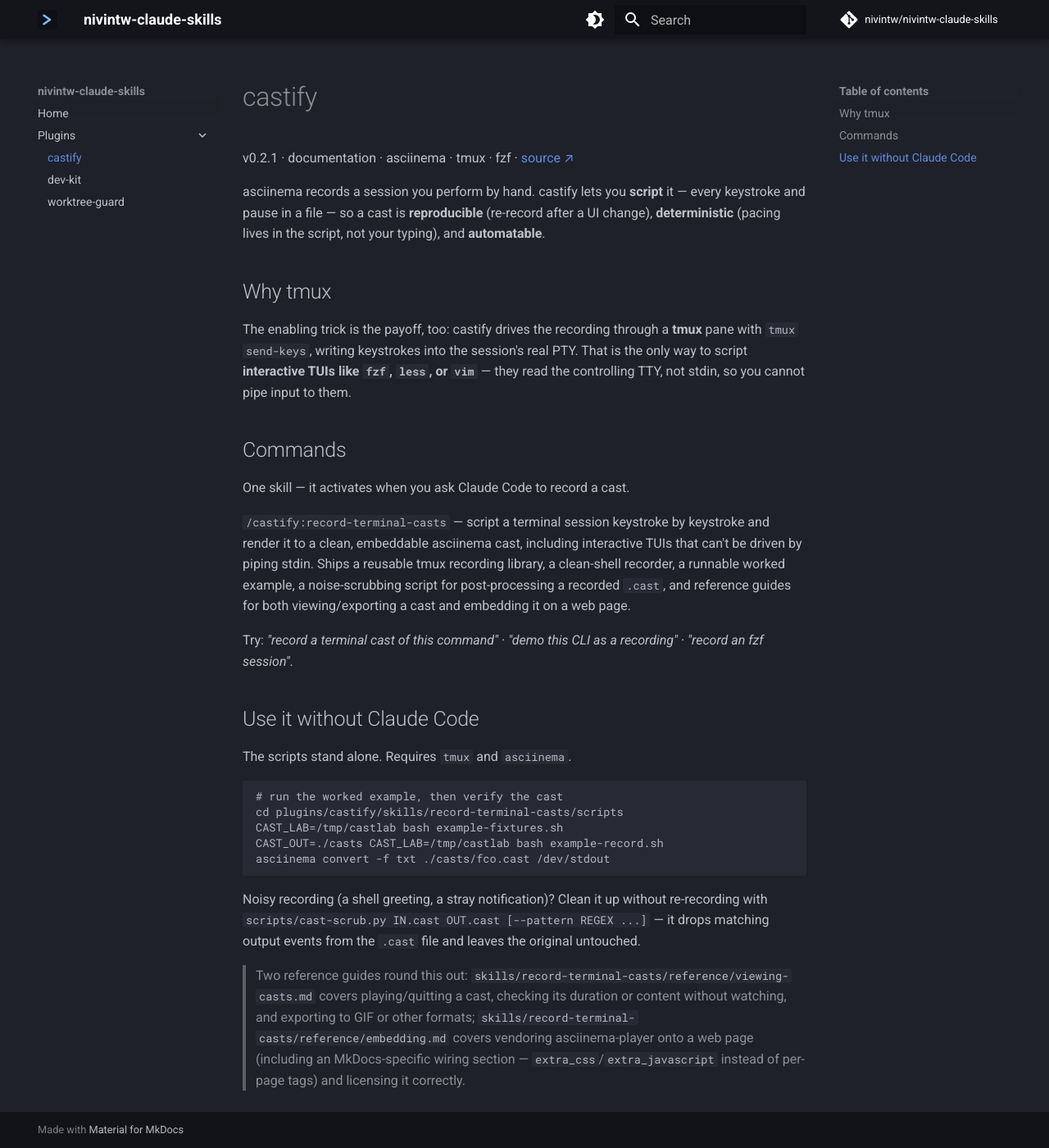
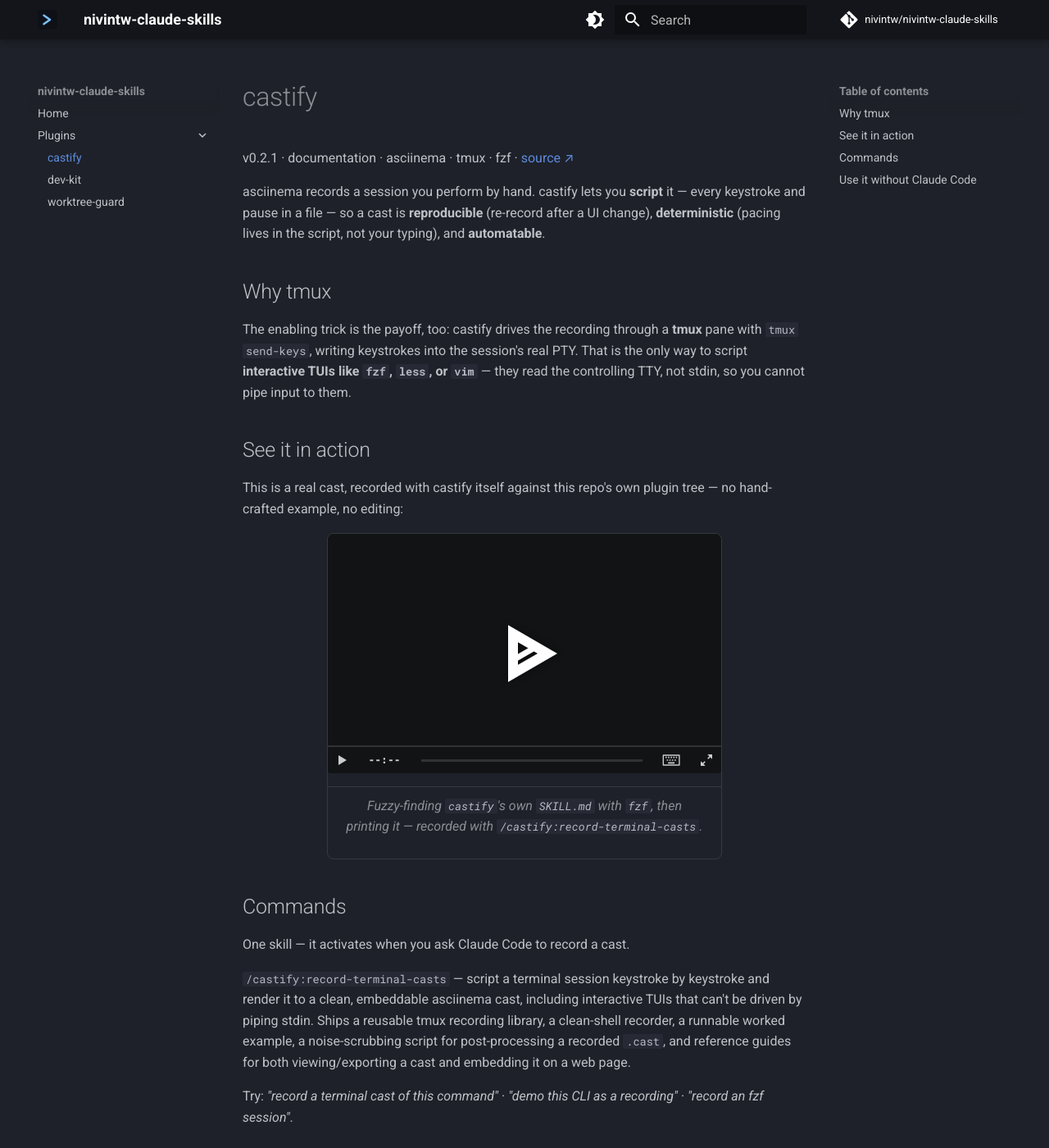
Before and after one commit to nivintw/nivintw-claude-skills, an MkDocs documentation site: the page built from docs/castify.md, in a window 1280 px wide and 1400 px high. Shown: the whole window at 82% size. Built offline with MkDocs 1.6.1 and Material for MkDocs 9.7.7, drawn with Linux system fonts in a browser that asks for light colours; nearby versions of some CDN libraries; comment, search, counter and statistics services are not loaded; some of the changed text lies outside the part shown.

Commit message:
docs: real polish pass — admonitions, code-copy, a live demo cast
The site was functionally correct but visually flat: plain blockquotes
instead of styled callouts, no code-copy buttons, a repetitive command list
with no at-a-glance summary, and castify's own docs page never actually
embedded a cast despite that being the plugin's whole pitch.

mkdocs.yml: enable a small, safe markdown_extensions baseline (admonition,
pymdownx.superfences) and theme.features: content.code.copy — filed upstream
as nivintw/copier-everything#176 since every fleet repo wants this. Wire
asciinema-player from a pinned CDN URL (not vendored, per discussion) plus a
new casts.js/casts.css pair for hydration and the no-JS/pre-hydration
fallback.

docs/*.md: convert the three existing blockquote callouts to real `!!! note`
/ `!!! tip` admonitions. Add a command-summary table to dev-kit.md (11
commands, one row each) ahead of the detailed per-command sections. Record a
real cast with castify itself (fuzzy-finding this repo's own SKILL.md files
with fzf, then printing one) and embed it on castify.md as a live demo.

check_docs.py: recording and embedding the cast surfaced a genuine validator
blind spot — a non-.md (asset) reference on any non-index page needs a "../"
to account for MkDocs' directory URLs (castify.md builds to
castify/index.html, one level deeper than the flat source tree), which the
validator's plain source-relative resolution didn't model, and which raw
HTML asset refs never get adjusted for by MkDocs itself (unlike .md
cross-references, which MkDocs rewrites). A naive check without this model
would have false-flagged the correct path. Added served_dir() to resolve
non-.md refs from where the page is actually served, fixed exists_cs() to
resolve() before checking existence (needed since served_dir's directory is
virtual — never a real directory on the source tree — so the OS can't stat
through a ".." inside it, even though Python's lexical path resolution can),
and extended the href/src/srcset checks to also cover data-cast. Added
regression coverage for all of it.

docs/versions/*.js stay wired via mkdocs.yml's extra_javascript unaffected by
any of this (those are .js references from mkdocs.yml's own config, not
markdown content, so directory-url depth is computed by MkDocs itself there).

```diff
--- /dev/null
+++ b/docs/assets/casts.css
@@ -0,0 +1,27 @@
+/*
+ * SPDX-FileCopyrightText: © 2026 Tyler Nivin
+ * SPDX-License-Identifier: MIT
+ */
+
+/* Graceful fallback for a cast mount before asciinema-player hydrates it (or if it never
+   does — no JS, a failed CDN load). :empty stops matching once the player injects its DOM,
+   so this is purely a pre-hydration/no-JS state, not a permanent overlay. */
+.cast {
+  border: 1px solid var(--md-default-fg-color--lightest);
+  border-radius: 0.4rem;
+  overflow: hidden;
+  margin: 1em 0;
+}
+.cast figcaption {
+  padding: 0.5rem 1rem;
+  border-top: 1px solid var(--md-default-fg-color--lightest);
+  color: var(--md-default-fg-color--light);
+  font-size: 0.8rem;
+}
+.cast__player:empty::before {
+  content: "▶ terminal cast — enable JavaScript to play";
+  display: block;
+  padding: 2rem 1rem;
+  text-align: center;
+  color: var(--md-default-fg-color--light);
+}
--- /dev/null
+++ b/docs/assets/casts.js
@@ -0,0 +1,25 @@
+/*
+ * SPDX-FileCopyrightText: © 2026 Tyler Nivin
+ * SPDX-License-Identifier: MIT
+ */
+
+/* Hydrates every .cast__player[data-cast] mount with asciinema-player (see castify's
+   embedding.md reference doc). Wrapped in document$.subscribe rather than a plain
+   DOMContentLoaded listener so a page navigated to via Material's instant-nav still gets
+   its player hydrated, not just the first page loaded. */
+document$.subscribe(function () {
+  var mounts = document.querySelectorAll(".cast__player[data-cast]");
+  if (!mounts.length || !window.AsciinemaPlayer) { return; }
+  mounts.forEach(function (el) {
+    var opts = { theme: "asciinema", fit: "width", controls: true };
+    var cols = el.getAttribute("data-cols");
+    var rows = el.getAttribute("data-rows");
+    if (cols) { opts.cols = Number(cols); }
+    if (rows) { opts.rows = Number(rows); }
+    try {
+      window.AsciinemaPlayer.create(el.getAttribute("data-cast"), el, opts);
+    } catch (e) {
+      console.warn("asciinema player failed for", el.getAttribute("data-cast"), e);
+    }
+  });
+});
--- a/docs/castify.md
+++ b/docs/castify.md
@@ -13,6 +13,18 @@
 with `tmux send-keys`, writing keystrokes into the session's real PTY. That is the only way
 to script **interactive TUIs like `fzf`, `less`, or `vim`** — they read the controlling TTY,
 not stdin, so you cannot pipe input to them.
+
+## See it in action
+
+This is a real cast, recorded with castify itself against this repo's own plugin
+tree — no hand-crafted example, no editing:
+
+<figure class="cast">
+  <div class="cast__player"
+       data-cast="../assets/fzf-demo.cast" data-cols="92" data-rows="22"
+       aria-label="Recorded terminal demo: fuzzy-finding a SKILL.md with fzf, then printing it"></div>
+  <figcaption>Fuzzy-finding <code>castify</code>'s own <code>SKILL.md</code> with <code>fzf</code>, then printing it — recorded with <code>/castify:record-terminal-casts</code>.</figcaption>
+</figure>
 
 ## Commands
 
@@ -43,8 +55,10 @@
 with `scripts/cast-scrub.py IN.cast OUT.cast [--pattern REGEX ...]` — it drops matching
 output events from the `.cast` file and leaves the original untouched.
 
-> Two reference guides round this out: `skills/record-terminal-casts/reference/viewing-casts.md`
-> covers playing/quitting a cast, checking its duration or content without watching, and
-> exporting to GIF or other formats; `skills/record-terminal-casts/reference/embedding.md` covers
-> vendoring asciinema-player onto a web page (including an MkDocs-specific wiring section —
-> `extra_css`/`extra_javascript` instead of per-page tags) and licensing it correctly.
+!!! note "Two reference guides round this out"
+    `skills/record-terminal-casts/reference/viewing-casts.md` covers playing/quitting a
+    cast, checking its duration or content without watching, and exporting to GIF or other
+    formats; `skills/record-terminal-casts/reference/embedding.md` covers embedding
+    asciinema-player onto a web page (including an MkDocs-specific wiring section —
+    `extra_css`/`extra_javascript` instead of per-page tags, vendored or CDN-hosted) and
+    licensing it correctly.
--- a/mkdocs.yml
+++ b/mkdocs.yml
@@ -16,6 +16,10 @@
   name: material
   favicon: assets/favicon.svg
   logo: assets/favicon.svg
+  features:
+    # Copy-to-clipboard on every code block — a small thing, but this is a docs site made
+    # almost entirely of shell snippets to paste.
+    - content.code.copy
   palette:
     # No `media:` binding on either entry: the FIRST scheme below is what every new visitor
     # sees regardless of OS preference (dark by design, not just by default-detection) — the
@@ -33,6 +37,14 @@
         icon: material/brightness-7
         name: Switch to dark mode
 
+# A small, safe baseline every real Material site wants: admonition unlocks proper callouts
+# (!!! note / !!! tip) instead of plain blockquotes, and pymdownx.superfences is what lets a
+# fenced code block nest cleanly inside an admonition. Nothing exotic (no emoji shortcodes,
+# no mermaid, no tabs) — kept deliberately minimal.
+markdown_extensions:
+  - admonition
+  - pymdownx.superfences
+
 # MkDocs' own nav/link/anchor validation (1.5+) — declared explicitly rather than relying on
 # its undocumented defaults, so `mkdocs build --strict` (generate-docs's SKILL.md Stage 4) is
 # the authoritative check for exactly these four things, with check_docs.py as a faster,
@@ -47,18 +59,22 @@
     anchors: warn
     absolute_links: warn
 
+# asciinema-player, CDN-hosted (pinned version, not a moving tag) rather than vendored —
+# see castify's embedding.md, which permits either; this repo opted for the CDN to avoid
+# committing third-party JS/CSS. casts.js hydrates every .cast__player mount (see
+# castify.md) via Material's document$ observable, so a page navigated to via instant-nav
+# still gets its player.
+extra_css:
+  - https://cdn.jsdelivr.net/npm/asciinema-player@3.10.0/dist/bundle/asciinema-player.css
+  - assets/casts.css
+
 # Per-plugin version badges: each docs/versions/<name>.js shim carries one plugin's version
 # (bumped independently by release-please — see those files); badges.js hydrates every
 # [data-version] element from them. Appended here (not per-page) because MkDocs loads
 # extra_javascript site-wide.
-#
-# NOTE for whoever embeds this repo's first asciinema cast (per castify's embedding.md): add
-# assets/asciinema-player.css to extra_css and assets/asciinema-player.min.js to
-# extra_javascript THEN, alongside vendoring the actual files at those paths — not before.
-# extra_css/extra_javascript load site-wide on every page regardless of whether that page
-# embeds a cast, so wiring them ahead of the vendored files means every page 404s on both,
-# not just pages that would use them.
 extra_javascript:
+  - https://cdn.jsdelivr.net/npm/asciinema-player@3.10.0/dist/bundle/asciinema-player.min.js
+  - assets/casts.js
   - assets/badges.js
   - versions/castify.js
   - versions/dev-kit.js
```
Also changed, not shown: REUSE.toml (+8 -0 lines), docs/dev-kit.md (+20 -5 lines), docs/worktree-guard.md (+4 -3 lines), 3 other files.
